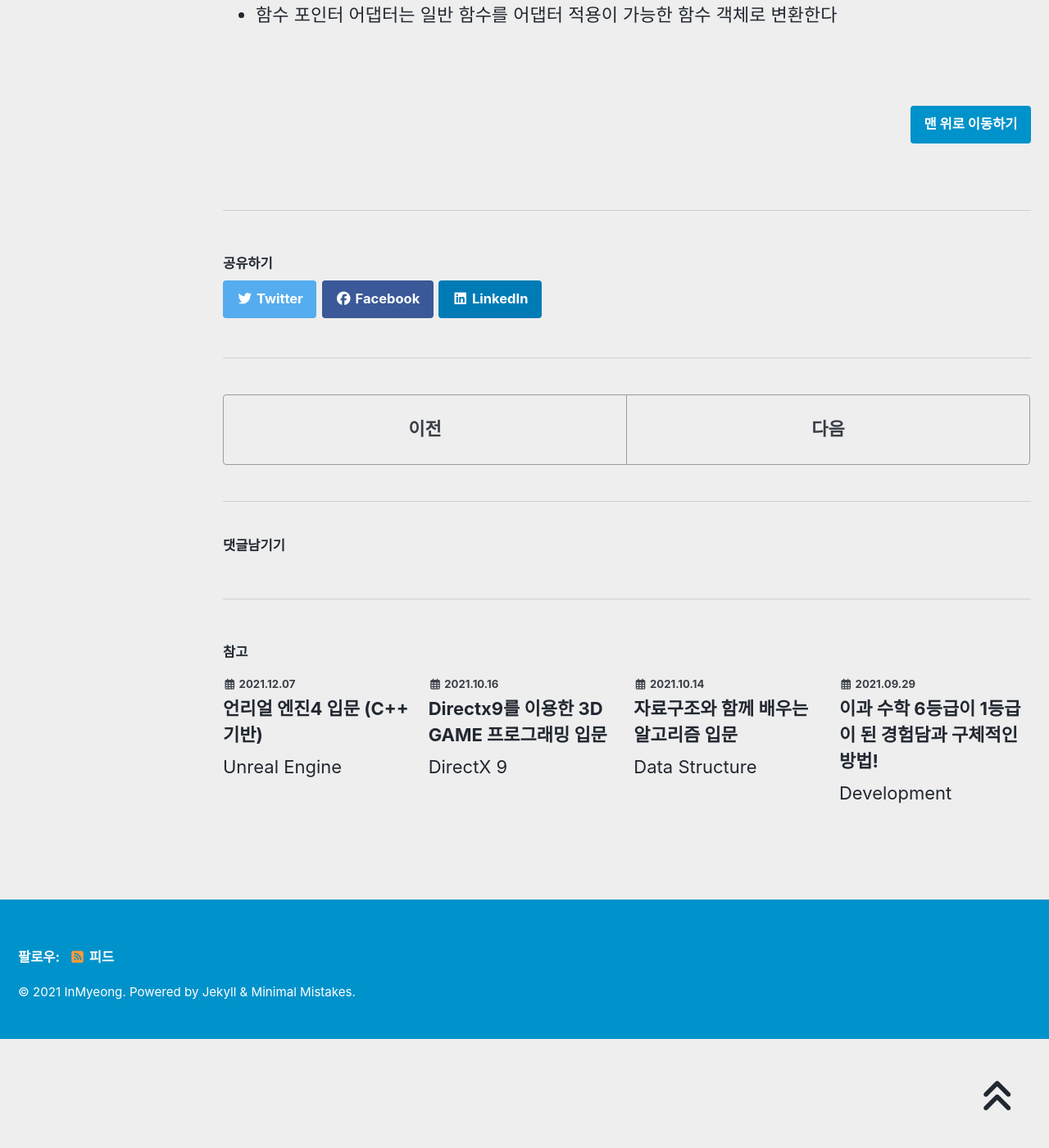
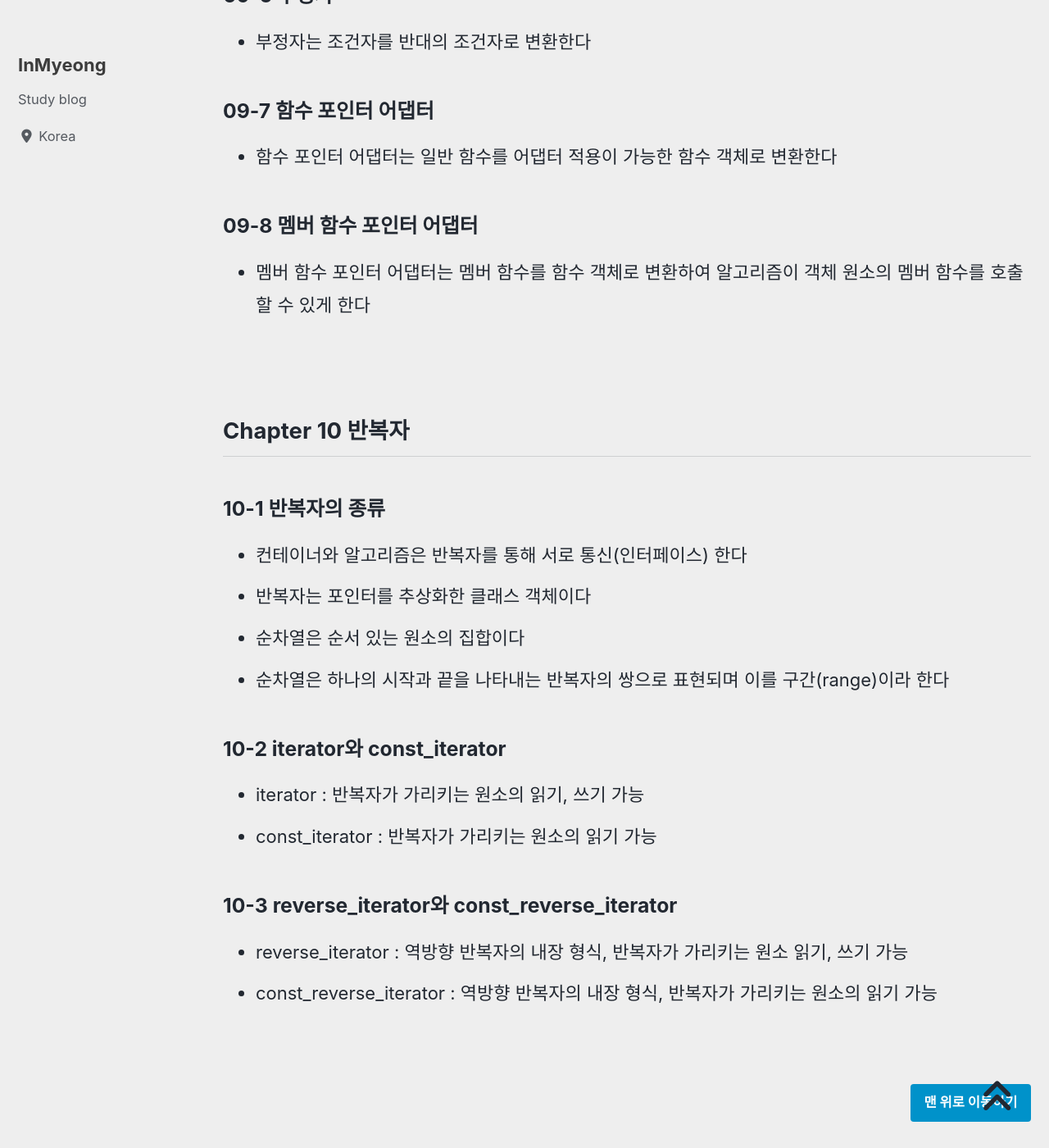
Before and after one commit to devMyeong/devMyeong.github.io, a Jekyll site: the page built from _posts/stl/2021-08-12-cpp-stl.md, in a window 1280 px wide and 1400 px high, scrolled down 24561 px. Shown: the whole window at 82% size. Built offline with Jekyll 4.4.1, drawn with Linux system fonts in a browser that asks for light colours; cached includes are drawn as plain includes; nearby versions of some CDN libraries; some web fonts are replaced; comment, search, counter and statistics services are not loaded; some of the changed text lies outside the part shown.

Commit message:
update stl chapter 10-3

```diff
--- a/_posts/stl/2021-08-12-cpp-stl.md
+++ b/_posts/stl/2021-08-12-cpp-stl.md
@@ -404,6 +404,27 @@ lt.remove_if(Predicate); // 이와 같이 조건자가 참인 모든 원소를
 ### 09-7 함수 포인터 어댑터
 - 함수 포인터 어댑터는 일반 함수를 어댑터 적용이 가능한 함수 객체로 변환한다
 
+### 09-8 멤버 함수 포인터 어댑터
+- 멤버 함수 포인터 어댑터는 멤버 함수를 함수 객체로 변환하여 알고리즘이 객체 원소의 멤버 함수를 호출할 수 있게 한다
+
+<br>
+
+## Chapter 10 반복자
+
+### 10-1 반복자의 종류
+- 컨테이너와 알고리즘은 반복자를 통해 서로 통신(인터페이스) 한다
+- 반복자는 포인터를 추상화한 클래스 객체이다
+- 순차열은 순서 있는 원소의 집합이다
+- 순차열은 하나의 시작과 끝을 나타내는 반복자의 쌍으로 표현되며 이를 구간(range)이라 한다
+
+### 10-2 iterator와 const_iterator
+- iterator : 반복자가 가리키는 원소의 읽기, 쓰기 가능
+- const_iterator : 반복자가 가리키는 원소의 읽기 가능
+
+### 10-3 reverse_iterator와 const_reverse_iterator
+- reverse_iterator : 역방향 반복자의 내장 형식, 반복자가 가리키는 원소 읽기, 쓰기 가능
+- const_reverse_iterator : 역방향 반복자의 내장 형식, 반복자가 가리키는 원소의 읽기 가능
+
 <br>
 
 [맨 위로 이동하기](#){: .btn .btn--primary }{: .align-right}
```
